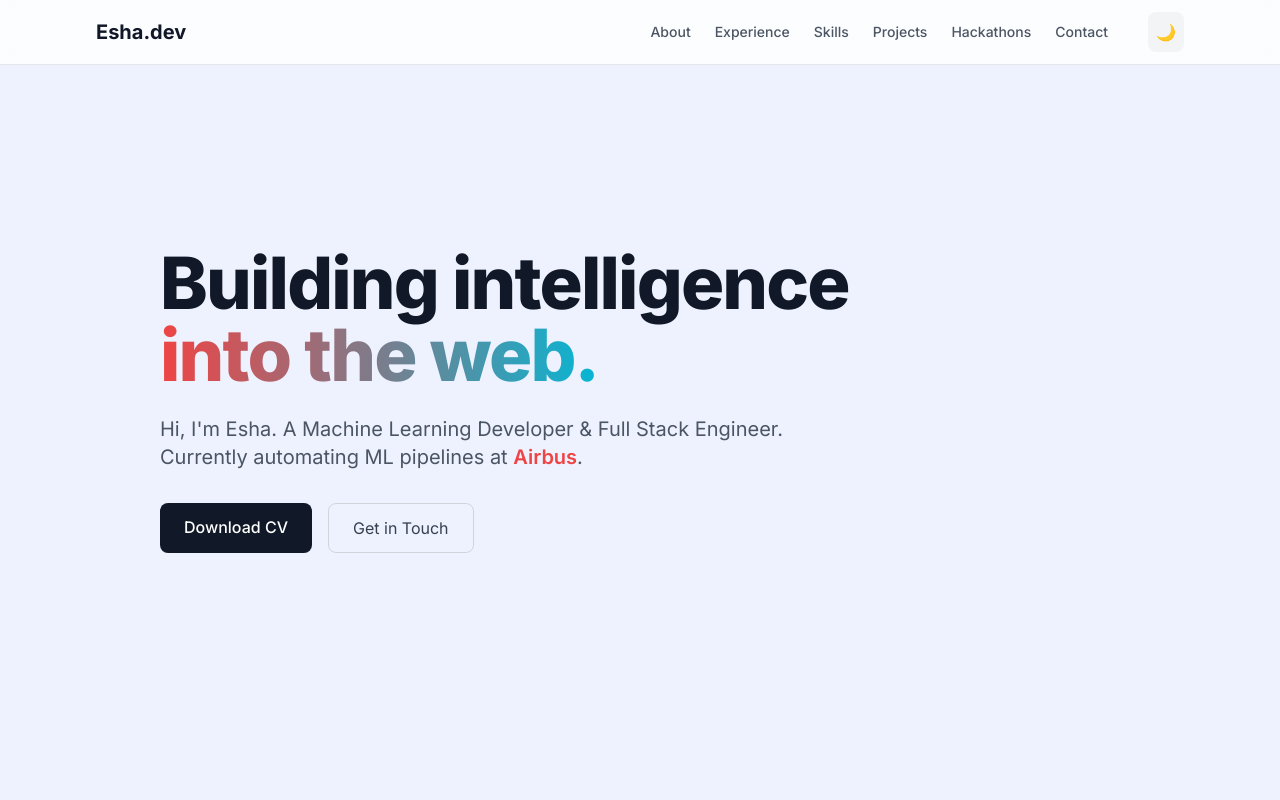
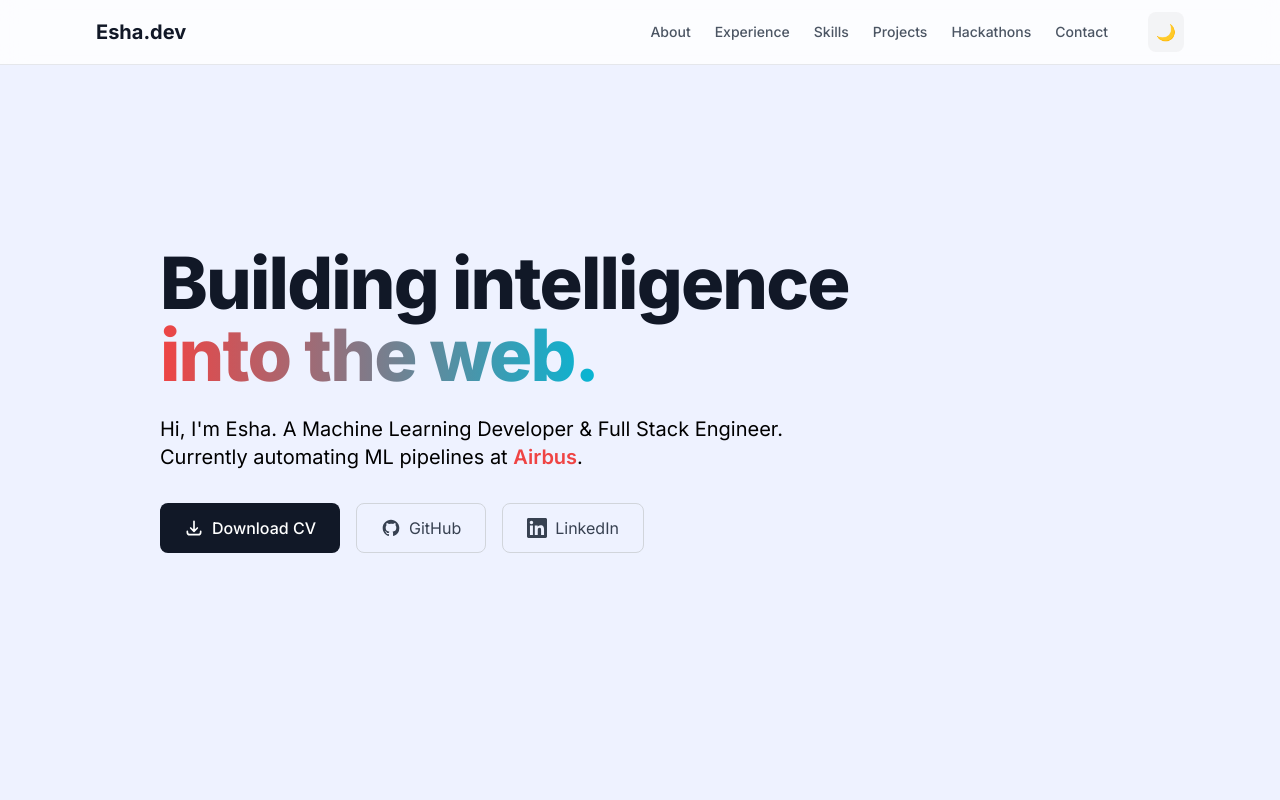
Before and after one commit to RainyAlgorithms/esha-portfolio, a Next.js app: page / in a window 1280 px wide. Shown: the top 800 px of the page. Built offline with nearby package versions, Linux system fonts and the light colour scheme; no server answers.

Commit message:
email sending configs and linkedin/github icon adding

```diff
--- a/app/page.tsx
+++ b/app/page.tsx
@@ -40,18 +40,41 @@
             into the web.
           </span>
         </h1>
-        <p className="text-xl text-gray-600 dark:text-gray-400 max-w-2xl mb-8">
+        <p className="text-xl text-black-600 dark:text-black-400 max-w-2xl mb-8">
           Hi, I'm Esha. A Machine Learning Developer & Full Stack Engineer.
           Currently automating ML pipelines at <span className="text-red-500 font-semibold">Airbus</span>.
         </p>
 
-        {/* Replace this div with your updated button code containing the SVGs! */}
+        {/* HERO BUTTONS */}
         <div className="flex flex-wrap gap-4">
-          <a href="/Esha_Pakalapati_ML_Dev_Resume_2025.pdf" download className="px-6 py-3 rounded-lg bg-gray-900 dark:bg-white text-white dark:text-gray-900 font-medium hover:opacity-90">
+          <a
+            href="/Esha_Pakalapati_ML_Dev_Resume_2025.pdf"
+            download
+            className="flex items-center justify-center gap-2 px-6 py-3 rounded-lg bg-gray-900 dark:bg-white text-white dark:text-gray-900 font-medium hover:opacity-90 transition-opacity"
+          >
+            {/* Download Icon */}
+            <svg className="w-5 h-5" fill="none" stroke="currentColor" viewBox="0 0 24 24"><path strokeLinecap="round" strokeLinejoin="round" strokeWidth="2" d="M4 16v1a3 3 0 003 3h10a3 3 0 003-3v-1m-4-4l-4 4m0 0l-4-4m4 4V4"></path></svg>
             Download CV
           </a>
-          <a href="#contact" className="px-6 py-3 rounded-lg border border-gray-300 dark:border-gray-700 text-gray-700 dark:text-gray-300 hover:bg-gray-50 dark:hover:bg-gray-900">
-            Get in Touch
+          <a
+            href="https://github.com/rainyalgorithms"
+            target="_blank"
+            rel="noopener noreferrer"
+            className="flex items-center justify-center gap-2 px-6 py-3 rounded-lg border border-gray-300 dark:border-gray-700 text-gray-700 dark:text-gray-300 hover:bg-gray-50 dark:hover:bg-gray-900 transition-colors"
+          >
+            {/* GitHub Icon */}
+            <svg className="w-5 h-5 fill-current" viewBox="0 0 24 24"><path fillRule="evenodd" d="M12 2C6.477 2 2 6.484 2 12.017c0 4.425 2.865 8.18 6.839 9.504.5.092.682-.217.682-.483 0-.237-.008-.868-.013-1.703-2.782.605-3.369-1.343-3.369-1.343-.454-1.158-1.11-1.466-1.11-1.466-.908-.62.069-.608.069-.608 1.003.07 1.531 1.032 1.531 1.032.892 1.53 2.341 1.088 2.91.832.092-.647.35-1.088.636-1.338-2.22-.253-4.555-1.113-4.555-4.951 0-1.093.39-1.988 1.029-2.688-.103-.253-.446-1.272.098-2.65 0 0 .84-.27 2.75 1.026A9.564 9.564 0 0112 6.844c.85.004 1.705.115 2.504.337 1.909-1.296 2.747-1.027 2.747-1.027.546 1.379.202 2.398.1 2.651.64.7 1.028 1.595 1.028 2.688 0 3.848-2.339 4.695-4.566 4.943.359.309.678.92.678 1.855 0 1.338-.012 2.419-.012 2.747 0 .268.18.58.688.482A10.019 10.019 0 0022 12.017C22 6.484 17.522 2 12 2z" clipRule="evenodd"></path></svg>
+            GitHub
+          </a>
+          <a
+            href="https://linkedin.com/in/esha-pakalapati/"
+            target="_blank"
+            rel="noopener noreferrer"
+            className="flex items-center justify-center gap-2 px-6 py-3 rounded-lg border border-gray-300 dark:border-gray-700 text-gray-700 dark:text-gray-300 hover:bg-gray-50 dark:hover:bg-gray-900 transition-colors"
+          >
+            {/* LinkedIn Icon */}
+            <svg className="w-5 h-5 fill-current" viewBox="0 0 24 24"><path d="M20.447 20.452h-3.554v-5.569c0-1.328-.027-3.037-1.852-3.037-1.853 0-2.136 1.445-2.136 2.939v5.667H9.351V9h3.414v1.561h.046c.477-.9 1.637-1.85 3.37-1.85 3.601 0 4.267 2.37 4.267 5.455v6.286zM5.337 7.433c-1.144 0-2.063-.926-2.063-2.065 0-1.138.92-2.063 2.063-2.063 1.14 0 2.064.925 2.064 2.063 0 1.139-.925 2.065-2.064 2.065zm1.782 13.019H3.555V9h3.564v11.452zM22.225 0H1.771C.792 0 0 .774 0 1.729v20.542C0 23.227.792 24 1.771 24h20.451C23.2 24 24 23.227 24 22.271V1.729C24 .774 23.2 0 22.222 0h.003z"></path></svg>
+            LinkedIn
           </a>
         </div>
       </ThemeSection>
@@ -93,14 +116,35 @@
 
       {/* 6. CONTACT (Indigo/Calm) */}
       <ThemeSection id="contact" themeName="contact" setActiveTheme={setActiveTheme}>
-        <div className="text-center max-w-2xl mx-auto">
-          <h2 className="text-4xl font-bold text-gray-900 dark:text-white mb-6">Let's Connect</h2>
-          <p className="text-xl text-gray-600 dark:text-gray-400 mb-8">
-            I'm always open to discussing machine learning, full-stack development, or new opportunities.
-          </p>
-          <a href="mailto:esha.pakalapati@mail.utoronto.ca" className="inline-flex items-center justify-center px-8 py-4 text-lg font-medium text-white bg-blue-600 rounded-lg hover:bg-blue-700 transition-colors">
-            Say Hello
-          </a>
+        <div className="max-w-xl mx-auto w-full">
+          <div className="text-center mb-10">
+            <h2 className="text-4xl font-bold text-gray-900 dark:text-white mb-4">Let's Connect</h2>
+            <p className="text-lg text-gray-600 dark:text-gray-400">
+              Have a question or want to work together? Drop me a message below.
+            </p>
+          </div>
+
+          {/* Formspree handles the actual email sending */}
+          <form action="https://formspree.io/f/mnjgokwg" method="POST" className="space-y-6 bg-white/50 dark:bg-black/50 p-8 rounded-2xl border border-gray-200 dark:border-gray-800 backdrop-blur-sm">
+            <div>
+              <label htmlFor="name" className="block text-sm font-medium text-gray-700 dark:text-gray-300 mb-2">Name</label>
+              <input type="text" id="name" name="name" required className="w-full px-4 py-3 rounded-lg border border-gray-300 dark:border-gray-700 bg-white dark:bg-gray-900 text-gray-900 dark:text-white focus:ring-2 focus:ring-blue-500 focus:outline-none transition-shadow" placeholder="John Doe" />
+            </div>
+
+            <div>
+              <label htmlFor="email" className="block text-sm font-medium text-gray-700 dark:text-gray-300 mb-2">Email</label>
+              <input type="email" id="email" name="email" required className="w-full px-4 py-3 rounded-lg border border-gray-300 dark:border-gray-700 bg-white dark:bg-gray-900 text-gray-900 dark:text-white focus:ring-2 focus:ring-blue-500 focus:outline-none transition-shadow" placeholder="john@example.com" />
+            </div>
+
+            <div>
+              <label htmlFor="message" className="block text-sm font-medium text-gray-700 dark:text-gray-300 mb-2">Message</label>
+              <textarea id="message" name="message" rows={5} required className="w-full px-4 py-3 rounded-lg border border-gray-300 dark:border-gray-700 bg-white dark:bg-gray-900 text-gray-900 dark:text-white focus:ring-2 focus:ring-blue-500 focus:outline-none transition-shadow" placeholder="How can I help you?"></textarea>
+            </div>
+
+            <button type="submit" className="w-full py-4 px-6 text-white font-semibold rounded-lg bg-blue-600 hover:bg-blue-700 transition-colors">
+              Send Message
+            </button>
+          </form>
         </div>
       </ThemeSection>
 
```
